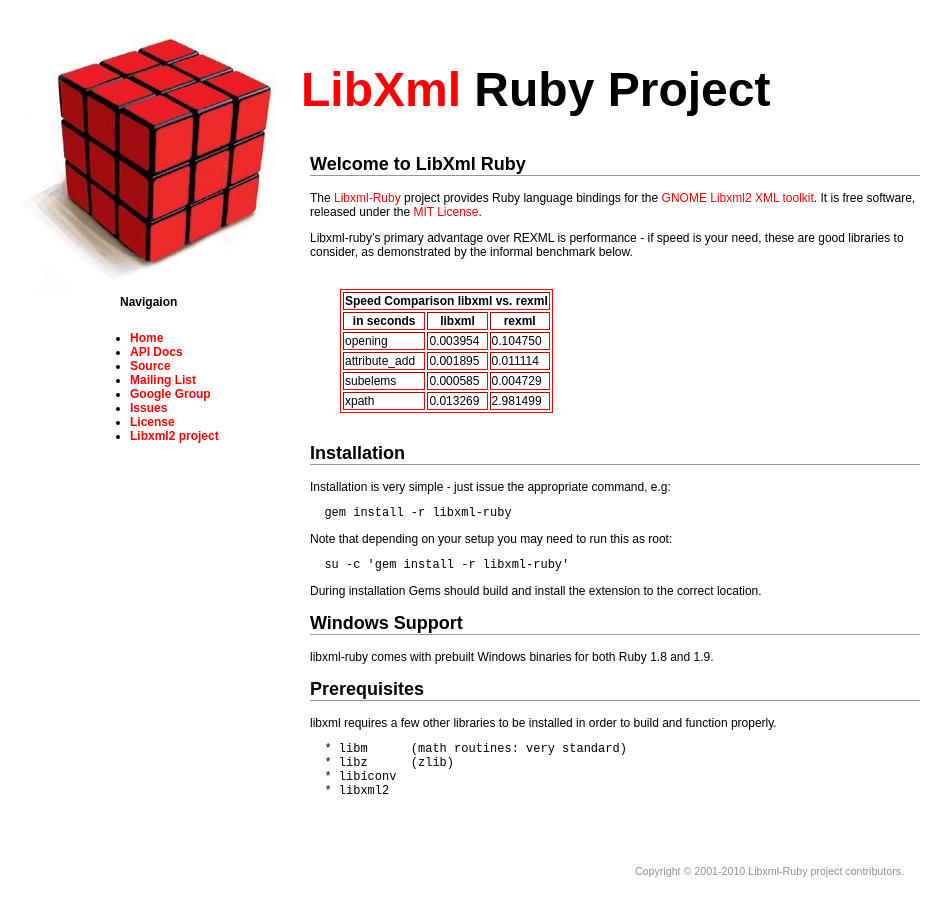
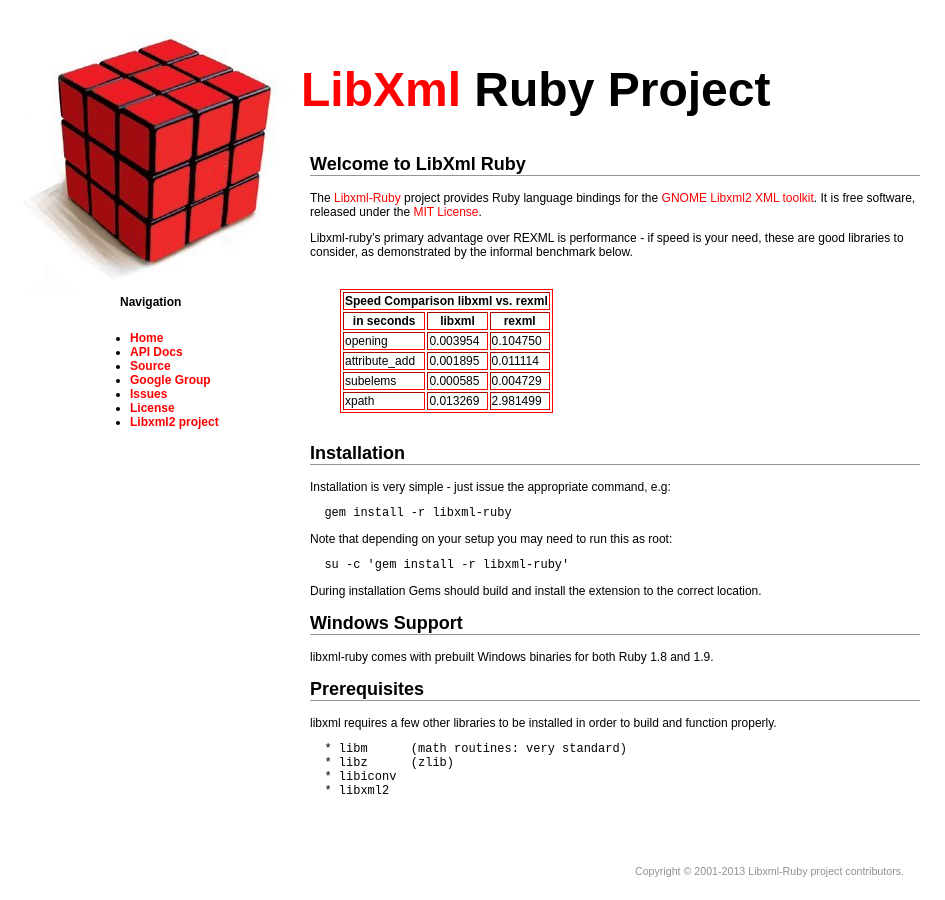
Before and after one commit to xml4r/libxml-ruby, a Jekyll site: the page built from website/_posts/2010-06-29-index.markdown, in a window 1280 px wide. Shown: the whole page, without its empty margins (120-1065 px from the left). Built offline with Jekyll 4.4.1, drawn with Linux system fonts in a browser that asks for light colours.

Commit message:
Clean up website.

```diff
--- a/website/_includes/footer.html
+++ b/website/_includes/footer.html
@@ -1,3 +1,3 @@
 <div class='copyright'>
-    Copyright &#x00A9; 2001-2010 Libxml-Ruby project contributors.
+    Copyright &#x00A9; 2001-2013 Libxml-Ruby project contributors.
 </div>
--- a/website/_includes/sidebar.html
+++ b/website/_includes/sidebar.html
@@ -1,11 +1,10 @@
-<strong>Navigaion</strong><br/>
+<strong>Navigation</strong><br/>
 <ul class="navlinks" >
   <li><a href="index.html">Home</a></li>
   <li><a href="rdoc/index.html">API Docs</a></li>
-  <li><a href="http://github.com/xml4r/libxml-ruby">Source</a></li>
-  <li><a href="http://rubyforge.org/mail/?group_id=494">Mailing List</a></li>
-  <li><a href="http://groups.google.com/group/libxml-devel">Google Group</a></li>
-  <li><a href="http://github.com/xml4r/libxml-ruby/issues">Issues</a></li>
+  <li><a href="https://github.com/xml4r/libxml-ruby">Source</a></li>
+  <li><a href="https://groups.google.com/forum/?fromgroups#!forum/libxml-devel">Google Group</a></li>
+  <li><a href="https://github.com/xml4r/libxml-ruby/issues">Issues</a></li>
   <li><a href="license.html">License</a></li>
   <li><a href="http://xmlsoft.org/">Libxml2 project</a></li>
 </ul>
```
Also changed, not shown: 2 other files.
